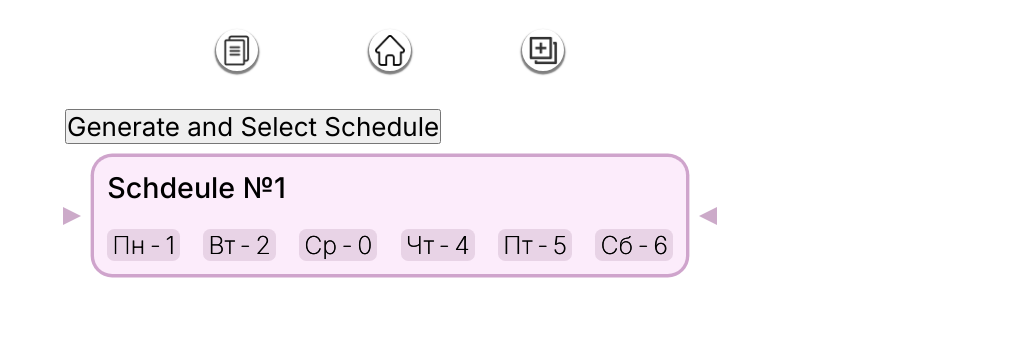
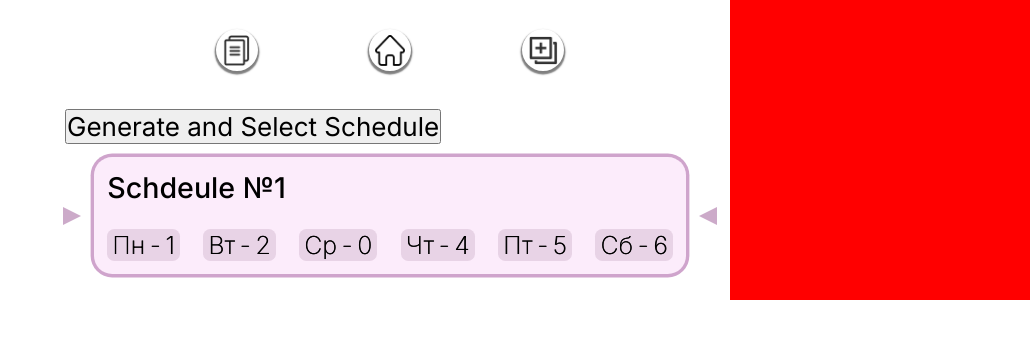
Before and after one commit to stinger222/edu-schedule-constructor, a React (Create React App) app: page /#/composed in a window 1280 px wide. Both pictures are taken after a click on the button 793 px from the left and 50 px from the top of the page. Shown: the top 338 px of the page, without its empty margins (250-1280 px from the left). Built offline with nearby package versions, Linux system fonts and the light colour scheme.

Commit message:
Add initial Menu component functionality

```diff
--- a/src/components/Header/Header.tsx
+++ b/src/components/Header/Header.tsx
@@ -1,14 +1,19 @@
 import HeaderButton from "../HeaderButton/HeaderButton";
 import IconButton from "../IconButton/IconButton";
 import { StyledHeader } from "./Header.styled";
-import { memo } from "react";
+import { useContext } from "react";
 import { Link } from "react-router-dom";
+import { StoreContext } from "../..";
+import Menu from "../Menu/Menu";
+import { observer } from "mobx-react";
 
-const Header: React.FC = memo(() => {
-	return (
+const Header: React.FC = () => {
+	const { uiStore } = useContext(StoreContext)
+
+	return <>
 		<StyledHeader>
 			<Link to='/composed'>
-				<IconButton title="Cоставленные расписаний" iconPath={require('../../assets/schedules-icon.png')} />
+				<IconButton title="Cоставленные расписания" iconPath={require('../../assets/schedules-icon.png')} />
 			</Link>
 
 			<HeaderButton day="mon">Пн</HeaderButton>
@@ -18,9 +23,15 @@ const Header: React.FC = memo(() => {
 			<HeaderButton day="fri">Пт</HeaderButton>
 			<HeaderButton day="sat">Сб</HeaderButton>
 
-			<IconButton title="Меню" iconPath={require('../../assets/add-icon.png')} />
+			<IconButton
+				title="Меню"
+				iconPath={require('../../assets/add-icon.png')}
+				onClick={() => uiStore.toggleMenu()}
+			/>
 		</StyledHeader>
-	)
-})
 
-export default Header
+		{ uiStore.isMenuOpen && <Menu /> }
+	</>
+}
+
+export default observer(Header)
--- a/src/components/Header/HeaderSecondary.tsx
+++ b/src/components/Header/HeaderSecondary.tsx
@@ -1,10 +1,15 @@
 import IconButton from "../IconButton/IconButton";
 import { StyledHeader } from "./Header.styled";
-import { memo } from "react";
+import { memo, useContext } from "react";
 import { Link } from "react-router-dom";
+import { StoreContext } from "../..";
+import Menu from "../Menu/Menu";
+import { observer } from "mobx-react-lite";
 
-const HeaderSecondary = memo(() => {
-	return (
+const HeaderSecondary = () => {
+	const { uiStore } = useContext(StoreContext)
+
+	return <>
 		<StyledHeader className="secondary">
 			<Link to='/composed'>
 				<IconButton title="Cоставленные расписания" iconPath={require('../../assets/schedules-icon.png')} />
@@ -14,9 +19,14 @@ const HeaderSecondary = memo(() => {
 				<IconButton title="На главную" iconPath={require('../../assets/home-icon.png')} />
 			</Link>
 
-			<IconButton title="Меню" iconPath={require('../../assets/add-icon.png')} />
+			<IconButton
+				title="Меню"
+				iconPath={require('../../assets/add-icon.png')}
+				onClick={() => uiStore.toggleMenu()}
+			/>
 		</StyledHeader>
-	)
-})
+			{ uiStore.isMenuOpen && <Menu /> }
+	</>
+}
 
-export default HeaderSecondary
+export default observer(HeaderSecondary)
--- a/src/components/IconButton/IconButton.tsx
+++ b/src/components/IconButton/IconButton.tsx
@@ -1,3 +1,4 @@
+import { observer } from "mobx-react";
 import { StyledIconButton } from "./IconButton.styled";
 
 interface IProps {
@@ -14,4 +15,4 @@ const IconButton: React.FC<IProps> = ({iconPath, onClick, title}) => {
 	)
 }
 
-export default IconButton
+export default observer(IconButton)
--- /dev/null
+++ b/src/components/Menu/Menu.styled.ts
@@ -0,0 +1,11 @@
+import styled from "styled-components";
+
+export const StyledMenu = styled.div`
+	position: absolute;
+	top: 0;
+	right: 0;
+	z-index: 123;
+	height: 300px;
+	width: 300px;
+	background: red;
+`
--- /dev/null
+++ b/src/components/Menu/Menu.tsx
@@ -0,0 +1,11 @@
+import { StyledMenu } from "./Menu.styled"
+
+const Menu = () => {
+	return (
+		<StyledMenu>
+
+		</StyledMenu>
+	)
+}
+
+export default Menu
--- a/src/components/pages/ComposedSchedules/ComposedSchedules.tsx
+++ b/src/components/pages/ComposedSchedules/ComposedSchedules.tsx
@@ -1,3 +1,4 @@
+import { memo } from "react"
 import HeaderSecondary from "../../Header/HeaderSecondary"
 import ComposedSchedulesList from "./ComposedSchedulesList"
 
@@ -8,4 +9,4 @@ const ComposedSchedules = () => {
 	</>
 }
 
-export default ComposedSchedules
+export default memo(ComposedSchedules)
--- a/src/stores/UIStore.ts
+++ b/src/stores/UIStore.ts
@@ -2,12 +2,15 @@ import { weekDay } from './interfaces';
 import { makeAutoObservable } from 'mobx';
 
 export interface IUIStore {
-	selectedDay: weekDay
-	selectDay: (day: weekDay) => void
+	selectedDay: weekDay,
+	isMenuOpen: boolean,
+	selectDay: (day: weekDay) => void,
+	toggleMenu: () => void
 }
 
 class UIStore implements IUIStore {
 	selectedDay: weekDay = 'mon'
+	isMenuOpen = false
 
 	constructor() {
 		makeAutoObservable(this)
@@ -22,6 +25,10 @@ class UIStore implements IUIStore {
 	selectDay = (day: weekDay) => {
 		this.selectedDay = day
 	}
+
+	toggleMenu() {
+		this.isMenuOpen = !this.isMenuOpen
+	}
 }
 
 export default UIStore
```
